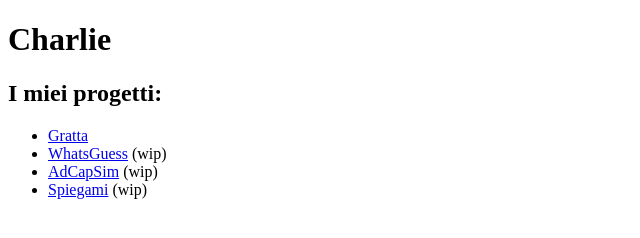
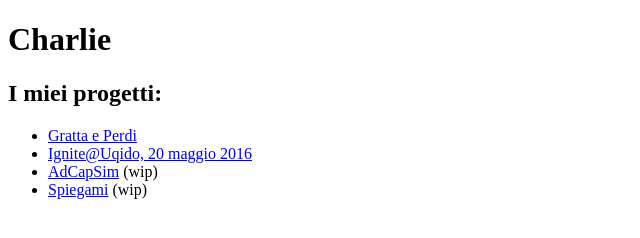
Before and after one commit to carlomartinucci/carlomartinucci.github.io, a plain HTML site: page index.html in a window 1280 px wide. Shown: the whole page, without its empty margins (0-640 px from the left). Drawn offline with Linux system fonts and the light colour scheme.

Commit message:
Update index.html

```diff
--- a/index.html
+++ b/index.html
@@ -4,8 +4,8 @@
 <h1>Charlie</h1>
 <h2>I miei progetti:</h2>
 <ul>
-<li><a href="http://carlomartinucci.github.io/gratta">Gratta</a></li>
-<li><a href="#">WhatsGuess</a> (wip)</li>
+<li><a href="http://carlomartinucci.github.io/gratta">Gratta e Perdi</a></li>
+<li><a href="http://carlomartinucci.github.io/UqidoIgnite/">Ignite@Uqido, 20 maggio 2016</a></li>
 <li><a href="#">AdCapSim</a> (wip)</li>
 <li><a href="#">Spiegami</a> (wip)</li>
 
```
